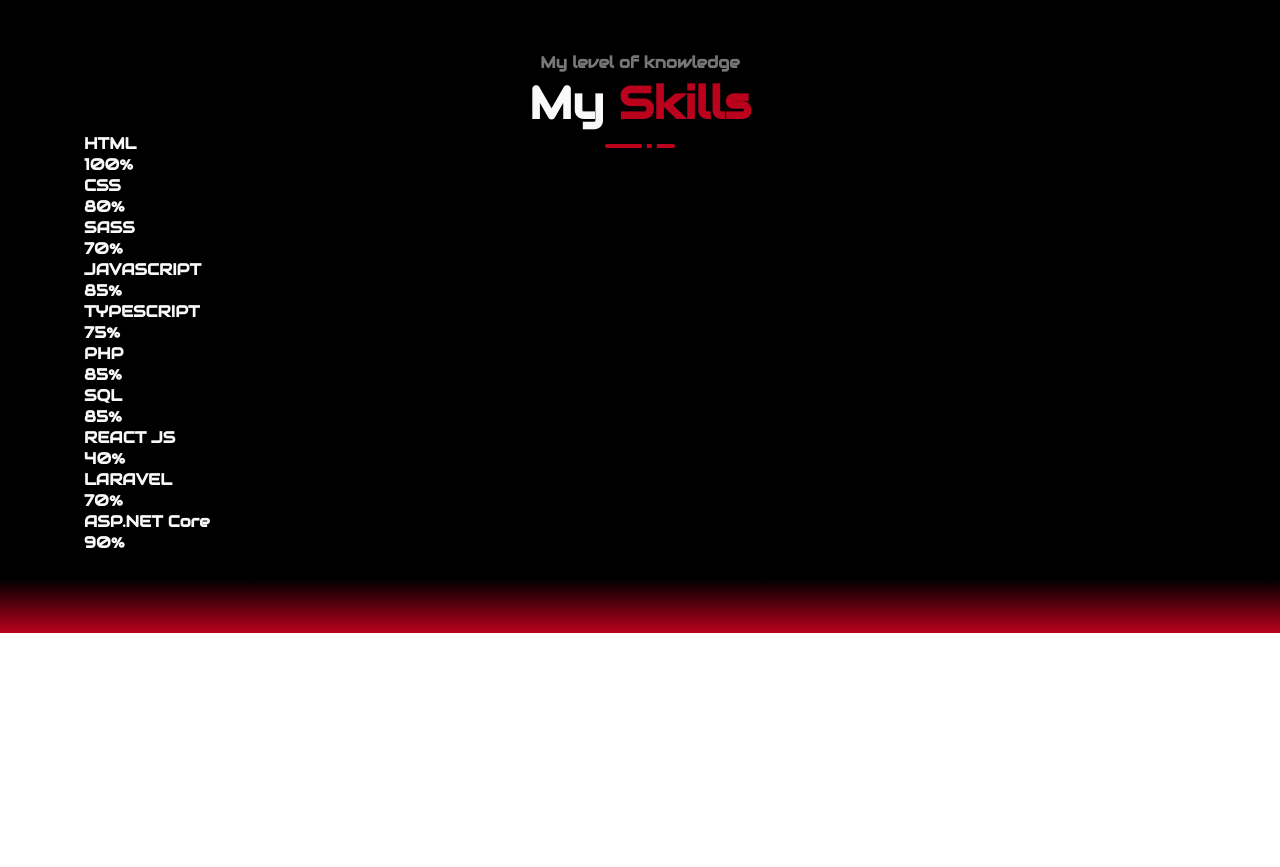
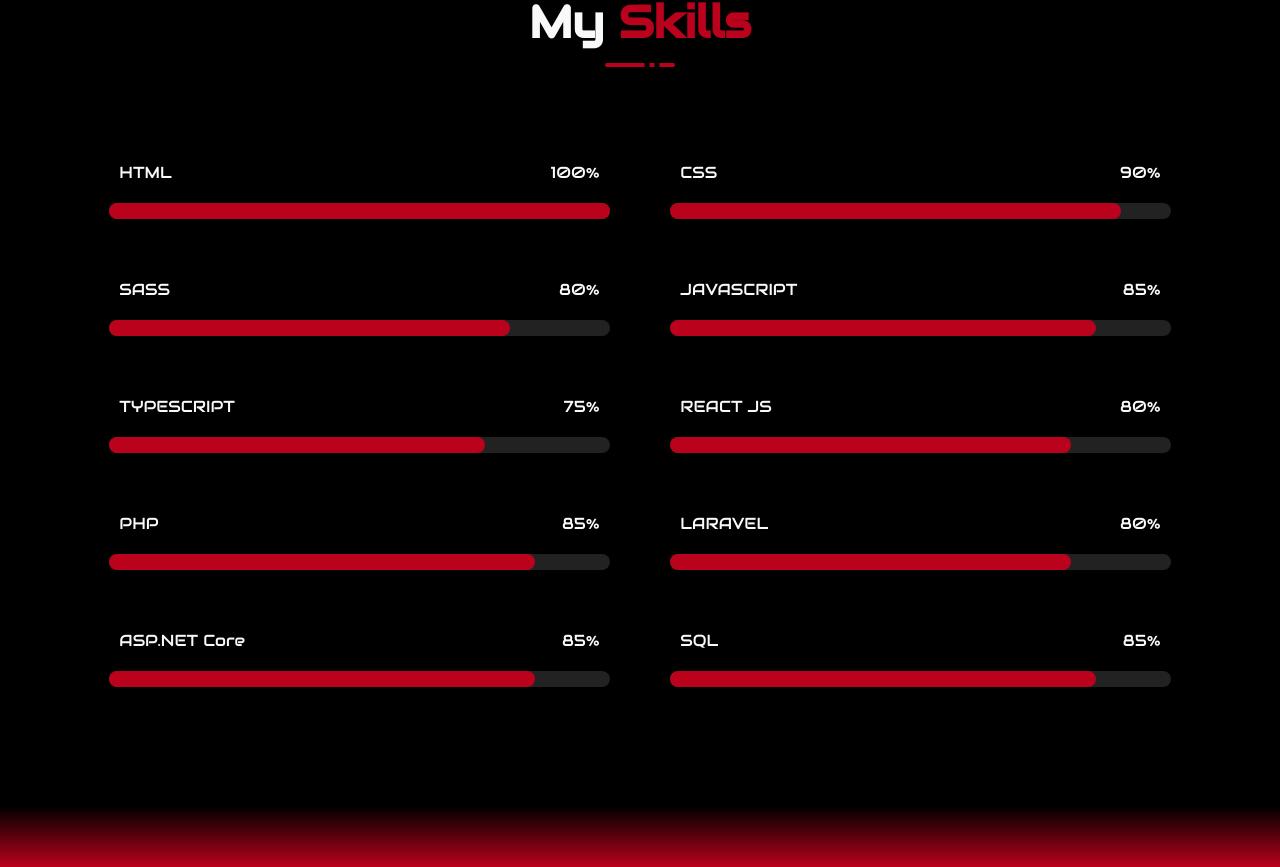
Before and after one commit to lizati99/NextGen-Portfolio, a React (Create React App) app: page /resume in a window 1280 px wide. Shown: the part 1158-2025 px from the top of the page. Before the commit the page ends 1791 px from the top, so only its background shows below. Built offline with nearby package versions, Linux system fonts and the light colour scheme.

Commit message:
Added a part for my skills in a section resume.

```diff
--- a/src/Components/About/AboutContent.module.css
+++ b/src/Components/About/AboutContent.module.css
@@ -2,7 +2,7 @@
 .content_about{
     width: 100%;
     height: auto;
-    margin-top: 50px;
+    margin: 60px auto;
     display: flex;
     cursor: default;
     overflow: hidden;
@@ -10,7 +10,6 @@
 .content_about .left{
     width: 40%;
     height: inherit;
-    /* background: url(../../assets/images/About/IMG-3.jpg)  50% 70%; */
     background: url(../../assets/images/About/IMG_9347.JPG) 10%;
     background-size: cover;
     border-radius: 40px;
--- a/src/Components/Resume/ResumeContent.module.css
+++ b/src/Components/Resume/ResumeContent.module.css
@@ -1,7 +1,7 @@
 .resume_content{
     width: 100%;
     height: auto;
-    margin: 100px auto;
+    margin: 60px auto;
     display: flex;
     position: relative;
 }
@@ -11,23 +11,23 @@
     width: 50%;
     height: auto;
     position: relative;
-    padding: 50px 40px;
+    padding: 20px 40px;
 }
 .education::after,
 .experience::after{
     content: '';
-    height: 70%;
+    position: absolute;
+    top: 80px;
+    left: 0;
+    height: 80%;
     width: 3px;
     background-color: var(--color-secondary);
-    position: absolute;
-    top: 50px;
-    left: 0;
 }
 .header{
-    position: absolute;
-    top: -50px;
-    left: 40px;
+    position: relative;
+    width: 100%;
     font-size: 30px;
+    margin-bottom: 20px;
 }
 
 .square_parent{
@@ -35,7 +35,7 @@
     height: 20px;
     position: absolute;
     top: 50%;
-    left: -40px;
+    left: -48px;
     transform: translateY(-50%) rotate(45deg);
     background-color: var(--color-secondary);
     display: flex;
--- /dev/null
+++ b/src/Components/Resume/Skills.jsx
@@ -0,0 +1,38 @@
+import classes from './Skills.module.css';
+
+function Skill({ name, percentage }) {
+    return (
+        <div className={classes.skill}>
+            <div className={classes.skill_head}>
+                <h4>{name}</h4>
+                <span className={classes.pc}>{percentage}%</span>
+            </div>
+            <div className={classes.range}>
+                <span style={{ width: `${percentage}%` }}></span>
+            </div>
+        </div>
+    );
+}
+
+export default function Skills() {
+    const skills = [
+        { name: 'HTML', percentage: 100 },
+        { name: 'CSS', percentage: 90 },
+        { name: 'SASS', percentage: 80 },
+        { name: 'JAVASCRIPT', percentage: 85 },
+        { name: 'TYPESCRIPT', percentage: 75 },
+        { name: 'REACT JS', percentage: 80 },
+        { name: 'PHP', percentage: 85 },
+        { name: 'LARAVEL', percentage: 80 },
+        { name: 'ASP.NET Core', percentage: 85 },
+        { name: 'SQL', percentage: 85 },
+    ];
+
+    return (
+        <div className={classes.skills}>
+            {skills.map((skill, index) => (
+                <Skill key={index} name={skill.name} percentage={skill.percentage} />
+            ))}
+        </div>
+    );
+}
--- /dev/null
+++ b/src/Components/Resume/Skills.module.css
@@ -0,0 +1,68 @@
+.skills {
+    width: 100%;
+    height: auto;
+    margin: 80px auto;
+    display: flex;
+    flex-wrap: wrap;
+    gap: 10px;
+    justify-content: center;
+}
+
+.skill {
+    width: 45%;
+    margin: 20px auto;
+    position: relative;
+    transition: transform 0.3s ease;
+}
+
+.skill:hover {
+    transform: translateY(-5px);
+}
+
+.skill_head {
+    display: flex;
+    justify-content: space-between;
+    padding: 10px;
+}
+
+.skill_head h4 {
+    font-size: 1rem;
+    font-weight: normal;
+}
+
+.skill_head .pc {
+    font-size: 1rem;
+    font-weight: normal;
+}
+
+.skills .range {
+    height: 1rem;
+    background-color: var(--color-overlay);
+    border-radius: 1rem;
+    position: relative;
+    border-radius: 0.5rem;
+    margin-top: 10px;
+}
+
+.skills .range span {
+    content: '';
+    position: absolute;
+    top: 0;
+    left: 0;
+    width: 0%;
+    height: 100%;
+    background-color: var(--color-secondary);
+    border-radius: inherit;
+    transition: width 2s ease-out;
+}
+
+@media (max-width: 575px) {
+    .skills {
+        display: block;
+        margin-top: 60px;
+        margin-bottom: 0;
+    }
+    .skill {
+        width: 100%;
+    }
+}
--- a/src/Pages/ResumePage.jsx
+++ b/src/Pages/ResumePage.jsx
@@ -1,5 +1,6 @@
 import MainHeading from "../Components/Common/MainHeading/MainHeading";
 import ResumeContent from "../Components/Resume/ResumeContent";
+import Skills from "../Components/Resume/Skills";
 import Close from "../Components/ui/ClosePage/Close";
 
 export default function ResumePage(){
@@ -9,98 +10,7 @@
             <MainHeading smallText="Here's" mainText="My" highlightedText="Resume"/>
             <ResumeContent />
             <MainHeading smallText="My level of knowledge" mainText="My" highlightedText="Skills"/>
-            <div class="skills">
-                <div class="skill">
-                    <div class="skill-head">
-                        <h4>HTML</h4>
-                        <span class="pc">100%</span>
-                    </div>
-                    <div class="range">
-                        <span data-progress="100%"></span>
-                    </div>
-                </div>
-                <div class="skill">
-                    <div class="skill-head">
-                        <h4>CSS</h4>
-                        <span class="pc">80%</span>
-                    </div>
-                    <div class="range">
-                        <span data-progress="90%"></span>
-                    </div>
-                </div>
-                <div class="skill">
-                    <div class="skill-head">
-                        <h4>SASS</h4>
-                        <span class="pc">70%</span>
-                    </div>
-                    <div class="range">
-                        <span data-progress="70%"></span>
-                    </div>
-                </div>
-                <div class="skill">
-                    <div class="skill-head">
-                        <h4>JAVASCRIPT</h4>
-                        <span class="pc">85%</span>
-                    </div>
-                    <div class="range">
-                        <span data-progress="85%"></span>
-                    </div>
-                </div>
-                <div class="skill">
-                    <div class="skill-head">
-                        <h4>TYPESCRIPT</h4>
-                        <span class="pc">75%</span>
-                    </div>
-                    <div class="range">
-                        <span data-progress="75%"></span>
-                    </div>
-                </div>
-                <div class="skill">
-                    <div class="skill-head">
-                        <h4>PHP</h4>
-                        <span class="pc">85%</span>
-                    </div>
-                    <div class="range">
-                        <span data-progress="85%"></span>
-                    </div>
-                </div>
-                <div class="skill">
-                    <div class="skill-head">
-                        <h4>SQL</h4>
-                        <span class="pc">85%</span>
-                    </div>
-                    <div class="range">
-                        <span data-progress="85%"></span>
-                    </div>
-                </div>
-                <div class="skill">
-                    <div class="skill-head">
-                        <h4>REACT JS</h4>
-                        <span class="pc">40%</span>
-                    </div>
-                    <div class="range">
-                        <span data-progress="40%"></span>
-                    </div>
-                </div>
-                <div class="skill">
-                    <div class="skill-head">
-                        <h4>LARAVEL</h4>
-                        <span class="pc">70%</span>
-                    </div>
-                    <div class="range">
-                        <span data-progress="70%"></span>
-                    </div>
-                </div>
-                <div class="skill">
-                    <div class="skill-head">
-                        <h4>ASP.NET Core</h4>
-                        <span class="pc">90%</span>
-                    </div>
-                    <div class="range">
-                        <span data-progress="90%"></span>
-                    </div>
-                </div>
-            </div>
+            <Skills />
         </div>
     </>
 }
```
